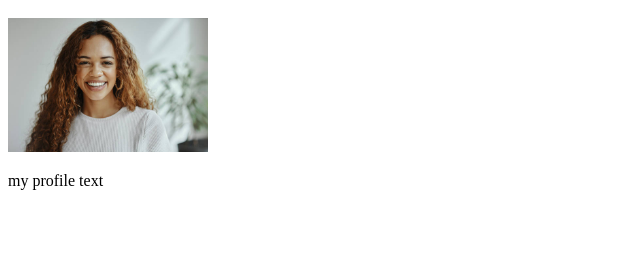
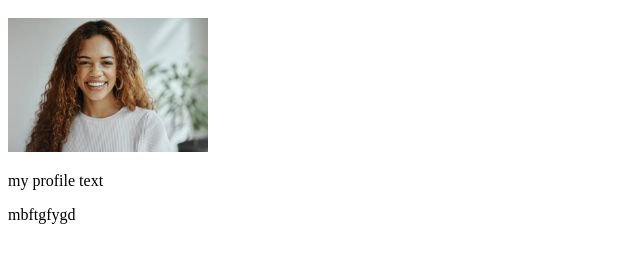
Before and after one commit to itzalex2004/sample-project, a plain HTML site: page index.html in a window 1280 px wide. Shown: the part 120-382 px from the top of the page, without its empty margins (0-640 px from the left). Drawn offline with Linux system fonts and the light colour scheme.

Commit message:
added para

```diff
--- a/index.html
+++ b/index.html
@@ -10,5 +10,6 @@
     <h1>new name</h1>
     <img width="200px" src="profile.jpg" alt="">
     <p>my profile text</p>
+    <p>mbftgfygd</p>
 </body>
 </html>
```
